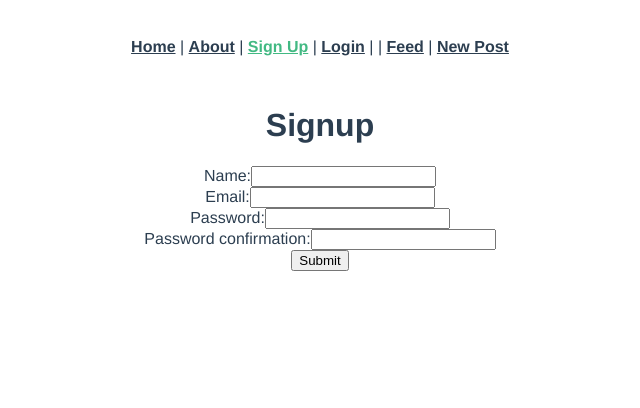
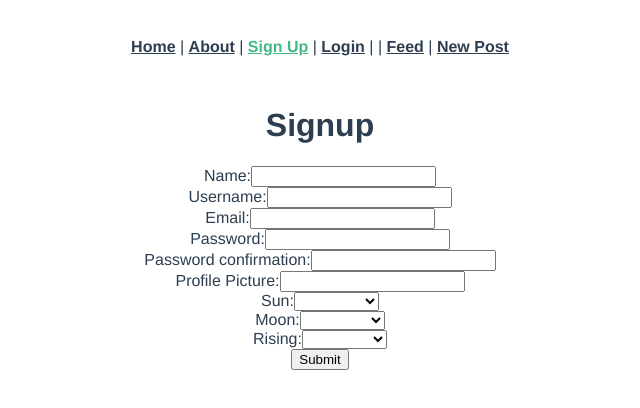
Before and after one commit to ronniemuro/capstone-frontend, a Vue app: page /signup in a window 1280 px wide. Shown: the top 408 px of the page, without its empty margins (320-960 px from the left). Built offline with nearby package versions, Linux system fonts and the light colour scheme.

Commit message:
validations for sign up, disable submit in sign up errors, and fixed the sign up to include all user information

```diff
--- a/src/views/PostsIndex.vue
+++ b/src/views/PostsIndex.vue
@@ -25,7 +25,11 @@
   <div class="home">
     <div v-for="post in posts" v-bind:key="post.id">
       <h4>
-        <img v-bind:src="post.user.profile_pic" v-bind:alt="post.user.name" />
+        <img
+          v-bind:src="post.user.profile_pic"
+          v-bind:alt="post.user.name"
+          style="object-fit: fill; width: 60px; height: 50px; border: solid 1px #ccc"
+        />
         {{ post.user.name }} @{{ post.user.username }}
       </h4>
       <h3>{{ post.post_content }}</h3>
@@ -35,4 +39,8 @@
   </div>
 </template>
 
-<style></style>
+<style>
+img {
+  border-radius: 100%;
+}
+</style>
--- a/src/views/PostsShow.vue
+++ b/src/views/PostsShow.vue
@@ -49,7 +49,11 @@
   <div class="home">
     <h4>
       <p><router-link to="/posts">Back..</router-link></p>
-      <img v-bind:src="post.user.profile_pic" v-bind:alt="post.user.name" />
+      <img
+        v-bind:src="post.user.profile_pic"
+        v-bind:alt="post.user.name"
+        style="object-fit: fill; width: 60px; height: 50px; border: solid 1px #ccc"
+      />
       {{ post.user.name }} @{{ post.user.username }}
     </h4>
     <h3>{{ post.post_content }}</h3>
--- a/src/views/SignupView.vue
+++ b/src/views/SignupView.vue
@@ -20,6 +20,17 @@
           this.errors = error.response.data.errors;
         });
     },
+    isError: function () {
+      if (
+        this.newUserParams.password?.length < 6 ||
+        this.newUserParams.password?.length > 20 ||
+        this.newUserParams.password !== this.newUserParams.password_confirmation ||
+        this.newUserParams.username?.length > 20
+      ) {
+        return true;
+      }
+      return false;
+    },
   },
 };
 </script>
@@ -36,18 +47,89 @@
         <input type="text" v-model="newUserParams.name" />
       </div>
       <div>
+        <label>Username:</label>
+        <input type="text" v-model="newUserParams.username" />
+        <p v-if="newUserParams.username">
+          <small>{{ 20 - newUserParams.username.length }} characters remaining</small>
+        </p>
+      </div>
+      <div>
         <label>Email:</label>
         <input type="email" v-model="newUserParams.email" />
       </div>
       <div>
         <label>Password:</label>
         <input type="password" v-model="newUserParams.password" />
+        <p v-if="newUserParams.password && newUserParams.password.length < 6">
+          <small class="text-danger">Must be at least 6 characters</small>
+        </p>
+        <p v-if="newUserParams.password && newUserParams.password.length > 20">
+          <small class="text-danger">Cannot exceed 20 characters</small>
+        </p>
       </div>
       <div>
         <label>Password confirmation:</label>
         <input type="password" v-model="newUserParams.password_confirmation" />
+        <p v-if="newUserParams.password && newUserParams.password !== newUserParams.password_confirmation">
+          <small class="text-danger">Must match password</small>
+        </p>
       </div>
-      <input type="submit" value="Submit" />
+      <div>
+        <label>Profile Picture:</label>
+        <input type="url" v-model="newUserParams.profile_pic" />
+      </div>
+      <div>
+        <label>Sun:</label>
+        <select name="Sun" v-model="newUserParams.sun">
+          <option value="Aries">Aries</option>
+          <option value="Taurus">Taurus</option>
+          <option value="Gemini">Gemini</option>
+          <option value="Cancer">Cancer</option>
+          <option value="Leo">Leo</option>
+          <option value="Virgo">Virgo</option>
+          <option value="Libra">Libra</option>
+          <option value="Scorpio">Scorpio</option>
+          <option value="Sagittarius">Sagittarius</option>
+          <option value="Capricorn">Capricorn</option>
+          <option value="Aquarius">Aquarius</option>
+          <option value="Pisces">Pisces</option>
+        </select>
+      </div>
+      <div>
+        <label>Moon:</label>
+        <select name="Moon" v-model="newUserParams.moon">
+          <option value="Aries">Aries</option>
+          <option value="Taurus">Taurus</option>
+          <option value="Gemini">Gemini</option>
+          <option value="Cancer">Cancer</option>
+          <option value="Leo">Leo</option>
+          <option value="Virgo">Virgo</option>
+          <option value="Libra">Libra</option>
+          <option value="Scorpio">Scorpio</option>
+          <option value="Sagittarius">Sagittarius</option>
+          <option value="Capricorn">Capricorn</option>
+          <option value="Aquarius">Aquarius</option>
+          <option value="Pisces">Pisces</option>
+        </select>
+      </div>
+      <div>
+        <label>Rising:</label>
+        <select name="Rising" v-model="newUserParams.rising">
+          <option value="Aries">Aries</option>
+          <option value="Taurus">Taurus</option>
+          <option value="Gemini">Gemini</option>
+          <option value="Cancer">Cancer</option>
+          <option value="Leo">Leo</option>
+          <option value="Virgo">Virgo</option>
+          <option value="Libra">Libra</option>
+          <option value="Scorpio">Scorpio</option>
+          <option value="Sagittarius">Sagittarius</option>
+          <option value="Capricorn">Capricorn</option>
+          <option value="Aquarius">Aquarius</option>
+          <option value="Pisces">Pisces</option>
+        </select>
+      </div>
+      <input type="submit" value="Submit" v-bind:disabled="isError()" />
     </form>
   </div>
 </template>
```
